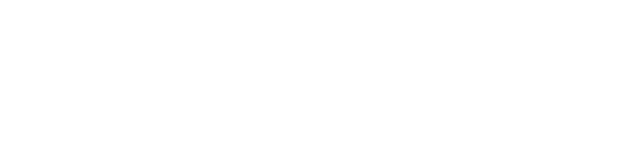
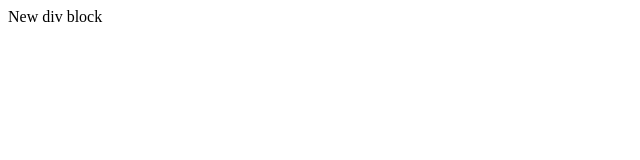
Before and after one commit to VladymyrBondarenko/gitstaff1, a plain HTML site: page index.html in a window 1280 px wide. Shown: the whole page, without its empty margins (0-640 px from the left). Drawn offline with Linux system fonts and the light colour scheme.

Commit message:
add div block to index.html

```diff
--- a/index.html
+++ b/index.html
@@ -7,5 +7,9 @@
 </head>
 <body>
 
+    <div>
+        New div block
+    </div>
+
 </body>
 </html>
```
